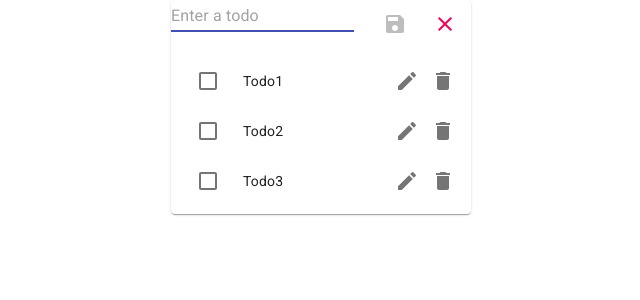
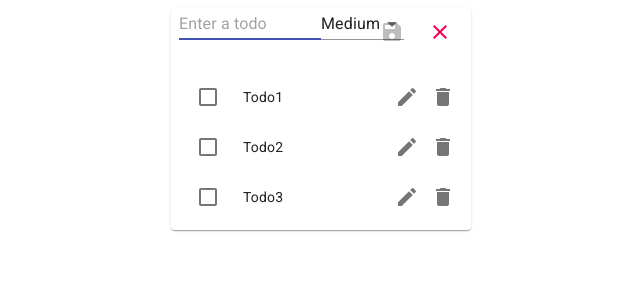
Before and after one commit to sam83045/react-to-do, a React (Create React App) app: page / in a window 1280 px wide. Shown: the top 300 px of the page, without its empty margins (319-959 px from the left). Built offline with nearby package versions, Linux system fonts and the light colour scheme.

Commit message:
Priority implemented

```diff
--- a/src/components/TodoInput.jsx
+++ b/src/components/TodoInput.jsx
@@ -4,28 +4,41 @@ import PropTypes from "prop-types";
 import { useFormik } from "formik";
 import { addTodo, updateTodo } from "../redux/actions";
 import { v4 as uuid } from "uuid";
-import { makeStyles } from "@material-ui/core/styles";
-import IconButton from "@material-ui/core/IconButton";
+import {
+  Grid,
+  IconButton,
+  makeStyles,
+  Select,
+  TextField,
+  MenuItem,
+} from "@material-ui/core";
 import ClearIcon from "@material-ui/icons/Clear";
-import TextField from "@material-ui/core/TextField";
 import SaveIcon from "@material-ui/icons/Save";
-import { Grid } from "@material-ui/core";
 import { isEmpty } from "lodash-es";
 
-const useStyles = makeStyles(() => ({}));
+const useStyles = makeStyles((theme) => ({
+  root: {
+    margin: theme.spacing(1),
+  },
+}));
+const priorities = [
+  { id: "low", displayName: "Low" },
+  { id: "medium", displayName: "Medium" },
+  { id: "high", displayName: "High" },
+];
 
 const TodoInput = ({
   addTodo,
   updateTodo,
   onUpdate = () => {},
-  initialValues = { task: "" },
+  initialValues = { task: "", priority: "medium" },
 }) => {
   const classes = useStyles();
   const formik = useFormik({
     initialValues,
     onSubmit: (values) => {
       if (isEmpty(values.id)) {
-        addTodo({ task: values.task, id: uuid() });
+        addTodo({ ...values, id: uuid() });
         formik.handleReset();
       } else {
         updateTodo(values);
@@ -42,7 +55,7 @@ const TodoInput = ({
       autoComplete="off"
     >
       <Grid container>
-        <Grid item xs={8}>
+        <Grid item xs={6}>
           <TextField
             autoFocus
             type="text"
@@ -51,6 +64,27 @@ const TodoInput = ({
             value={formik.values.task}
             placeholder="Enter a todo"
           />
+        </Grid>
+        <Grid item xs={2}>
+          <Select
+            value={formik.values.priority}
+            name="priority"
+            onChange={formik.handleChange}
+            inputProps={{
+              name: "priority",
+              id: "priority-native-helper",
+            }}
+          >
+            {priorities.map((priority) => (
+              <MenuItem
+                value={priority.id}
+                key={priority.id}
+                aria-label={priority.displayName}
+              >
+                {priority.displayName}
+              </MenuItem>
+            ))}
+          </Select>
         </Grid>
         <Grid item xs={2}>
           <IconButton
```
